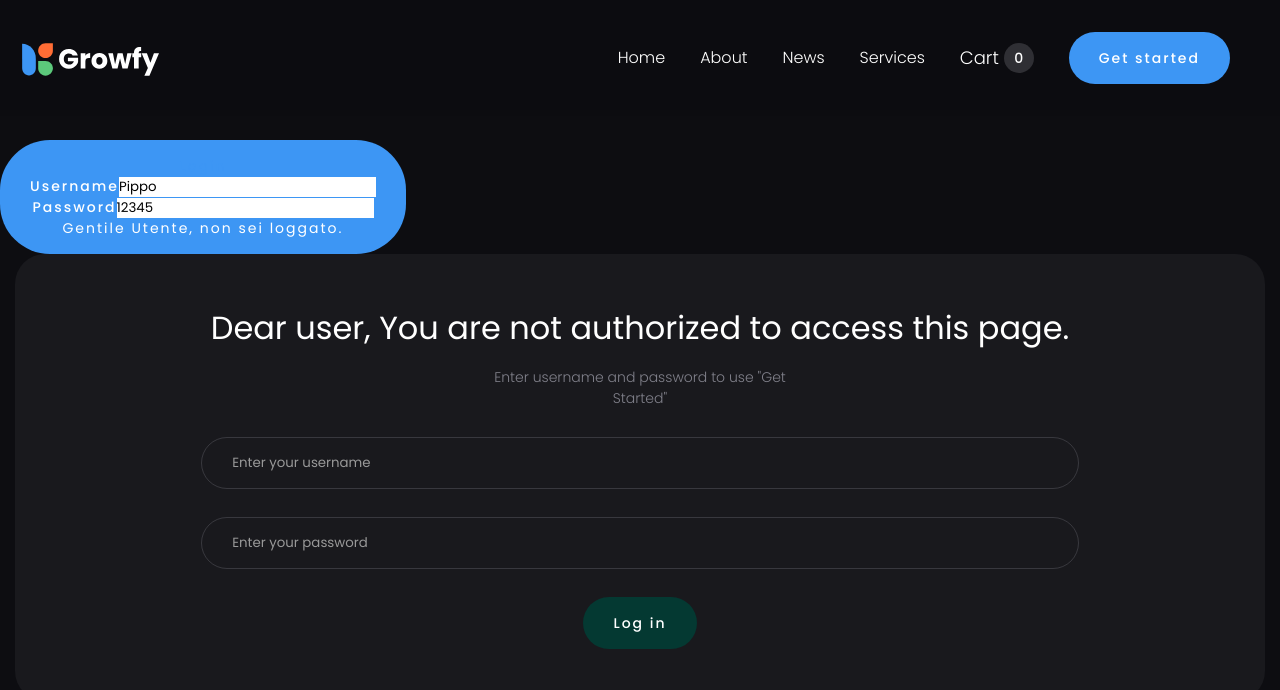
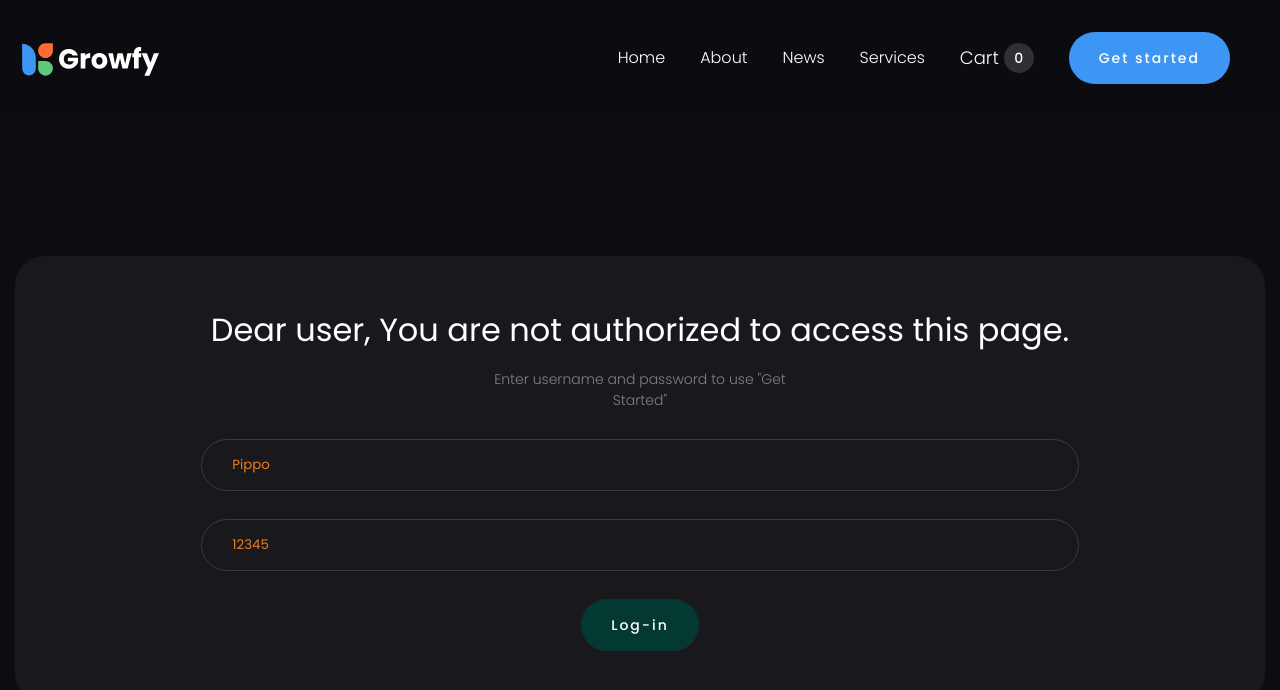
Before and after one commit to AlexEngDev/angular_investing, an Angular app: page /login in a window 1280 px wide. Shown: the top 690 px of the page. Built offline with nearby package versions, Linux system fonts and the light colour scheme.

Commit message:
commit_9

```diff
--- a/src/app/login/login.component.html
+++ b/src/app/login/login.component.html
@@ -1,47 +1,11 @@
-<div class="login button">
-  <div class="text-center">
-    <a
-      *ngIf="!statusChanged"
-      class="item-blog__link"
-      role="button"
-      (click)="onLogin()"
-      >Login</a
-    >
-    <br />
-    <a
-      *ngIf="statusChanged"
-      class="item-blog__link"
-      role="button"
-      (click)="onLogout()"
-      >Logout</a
-    >
-  </div>
-
-  <div class="mb-3" *ngIf="!statusChanged">
-    <label for="" class="form-label">Username</label>
-    <input [(ngModel)]="userUsername" type="text" class="form-control" />
-  </div>
-
-  <div class="mb-3" *ngIf="!statusChanged">
-    <label for="" class="form-label">Password</label>
-    <input [(ngModel)]="userPassword" type="text" class="form-control" />
-  </div>
-
-  <div>
-    <div *ngIf="user; else noLogged">
+<div class="start__container login_page">
+  <div *ngIf="user; else noLogged" class="start__body input__block">
     Benvenuto, sei loggato come:
     <h2>{{ user }}</h2>
   </div>
   <ng-template #noLogged>
-      <h2>Gentile Utente, non sei loggato.</h2>
-    </ng-template>
-    <h2 *ngIf="!checkPassword">Password errato</h2>
-  </div>
-</div>
-
-<div class="start__container ">
     <div class="start__body input__block">
-    <div class="start__column">
+      <div *ngIf="!statusChanged" class="start__column">
         <h2 class="start__title">
           Dear user, You are not authorized to access this page.
         </h2>
@@ -49,23 +13,36 @@
           <p>Enter username and password to use "Get Started"</p>
         </div>
       </div>
-    <div class="start__column ">
+      <div class="start__column">
         <div class="start__actions input__block">
-
           <input
+            [(ngModel)]="userUsername"
             type="text"
             placeholder="Enter your username"
             required
             class="subscribe__input input__login"
           />
           <input
+            [(ngModel)]="userPassword"
             type="text"
             placeholder="Enter your password"
             required
             class="subscribe__input input__login"
           />
-        <a href="" class="login__button button">Log in</a>
+          <a
+            *ngIf="!statusChanged"
+            (click)="onLogin()"
+            class="login__button button"
+            >Log-in</a
+          >
+          <a
+            *ngIf="statusChanged"
+            (click)="onLogout()"
+            class="login__button button"
+            >Log-Out</a
+          >
         </div>
       </div>
     </div>
+  </ng-template>
 </div>
--- a/src/styles.css
+++ b/src/styles.css
@@ -1394,3 +1394,6 @@ margin: 10rem auto;
 .login__button{
   background-color: rgb(4, 57, 50);
 }
+.login_page{
+ margin-top: 20%;
+}
```
Lines whose indentation alone changed are shown as unchanged.
